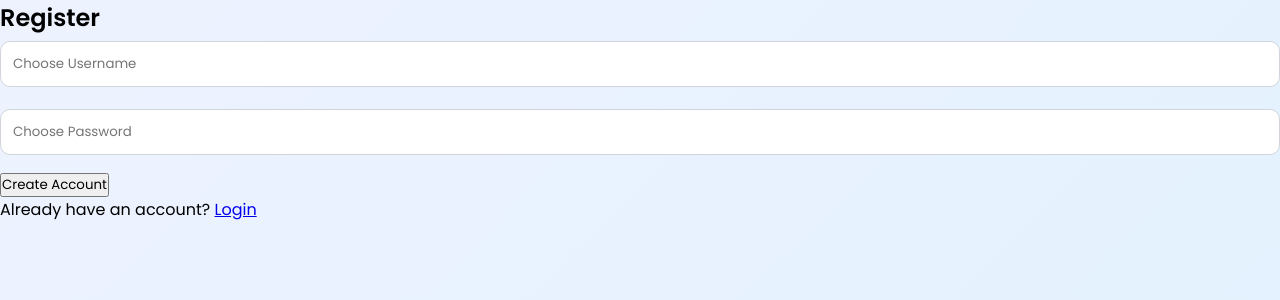
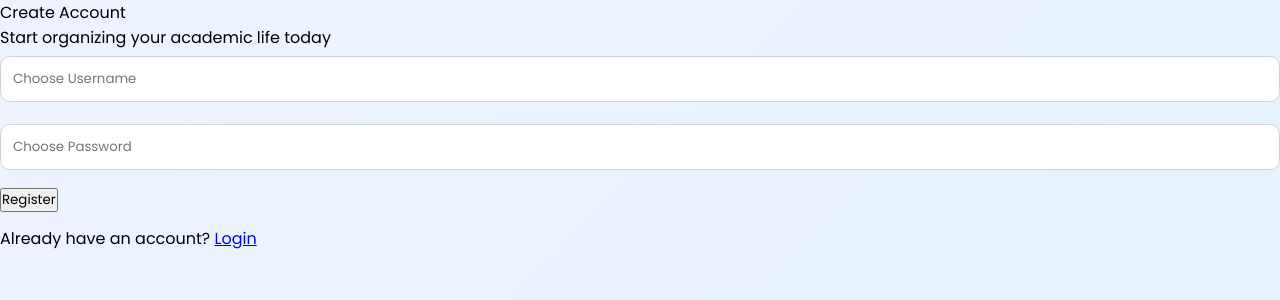
Before and after one commit to jsivaramateja1-del/academic-deadline-radar, a Flask app: page /register in a window 1280 px wide. Shown: the top 300 px of the page. Run offline with Flask 3, Linux system fonts and the light colour scheme.

Commit message:
updated register ui

```diff
--- a/templates/register.html
+++ b/templates/register.html
@@ -1,25 +1,33 @@
 <!DOCTYPE html>
 <html>
 <head>
-    <title>Register</title>
-    <link rel="stylesheet" href="{{ url_for('static', filename='style.css') }}">
+    <title>Create Account</title>
+    <link rel="stylesheet" href="/static/style.css">
 </head>
+
 <body>
 
-<div class="center-card">
-<h2>Register</h2>
+<div class="login-wrapper">
 
-{% if error %}
-<p class="error">{{error}}</p>
-{% endif %}
+    <form class="login-box" method="POST">
 
-<form method="POST">
-    <input type="text" name="username" placeholder="Choose Username" required>
-    <input type="password" name="password" placeholder="Choose Password" required>
-    <button type="submit">Create Account</button>
-</form>
+        <div class="login-title">Create Account</div>
+        <div class="login-sub">
+            Start organizing your academic life today
+        </div>
 
-<p>Already have an account? <a href="/login">Login</a></p>
+        <input type="text" name="username" placeholder="Choose Username" required>
+        <input type="password" name="password" placeholder="Choose Password" required>
+
+        <button class="btn">Register</button>
+
+        <p style="margin-top:14px;">
+            Already have an account?
+            <a class="link" href="/login">Login</a>
+        </p>
+
+    </form>
+
 </div>
 
 </body>
```
Also changed, not shown: tasks.db.
